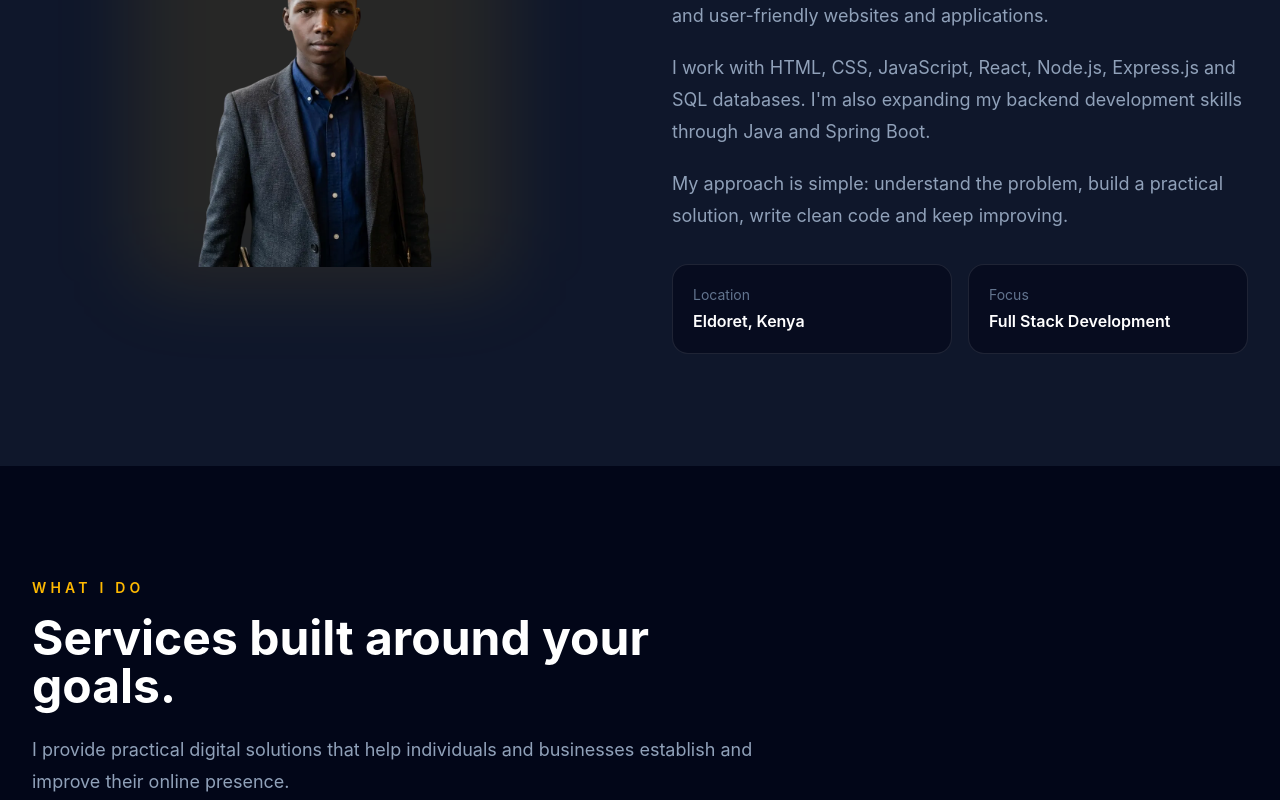
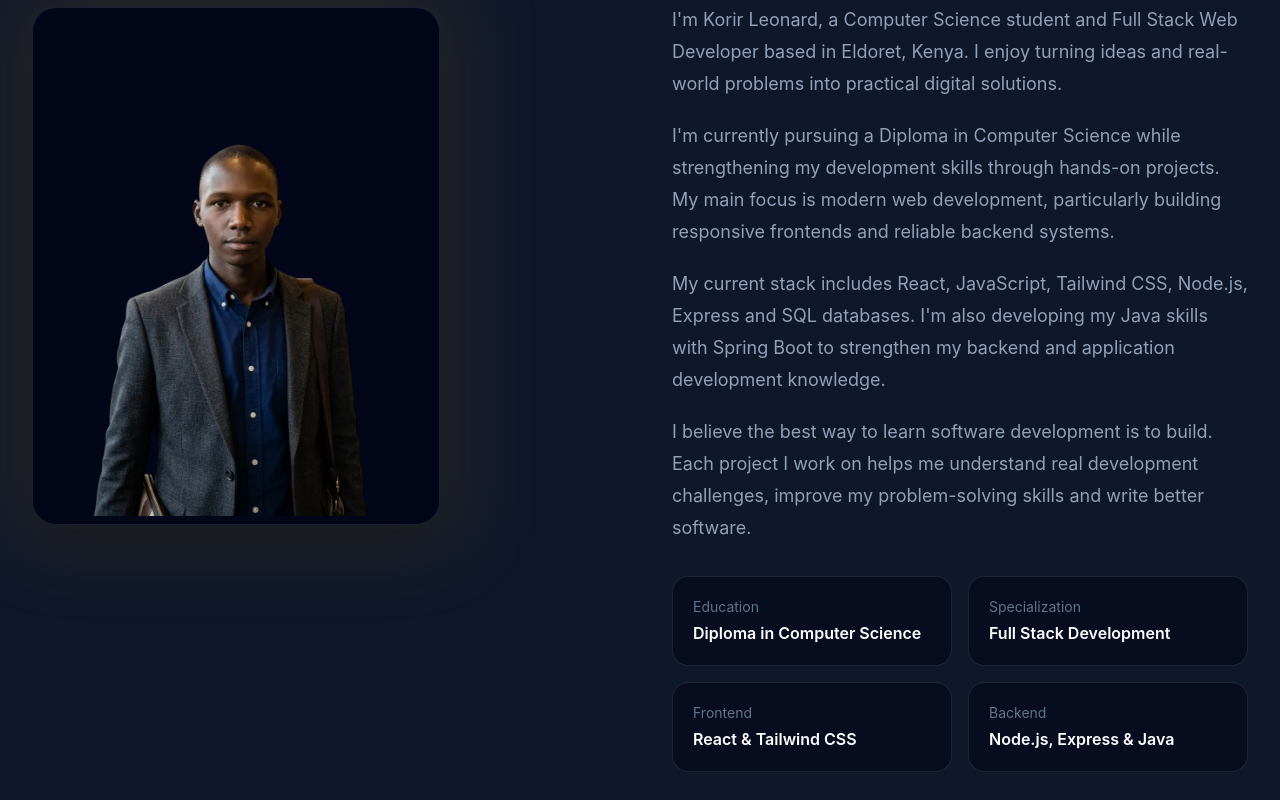
Before and after one commit to KorirLeonard/portfolio, a React (Vite) app: page / in a window 1280 px wide. Shown: the part 1180-1980 px from the top of the page. Built offline with nearby package versions, Linux system fonts and the light colour scheme.

Commit message:
Redesign About section

```diff
--- a/src/components/About.jsx
+++ b/src/components/About.jsx
@@ -3,15 +3,17 @@ function About() {
     <section id="about" className="bg-slate-900 px-6 py-28 lg:px-8">
       <div className="mx-auto grid max-w-7xl gap-16 lg:grid-cols-2 lg:items-center">
         {/* Image */}
-        <div className="flex justify-center">
+        <div className="flex justify-center lg:justify-start">
           <div className="relative">
-            <div className="absolute -inset-4 rounded-3xl bg-amber-400/10 blur-2xl" />
+            <div className="absolute -inset-5 rounded-3xl bg-amber-400/10 blur-2xl" />
 
-            <img
-              src={`${import.meta.env.BASE_URL}lenny.webp`}
-              alt="Leonard Korir, web developer"
-              className="relative h-[420px] w-[340px] rounded-3xl object-cover object-top"
-            />
+            <div className="relative overflow-hidden rounded-3xl border border-white/10 bg-slate-950 p-2 shadow-2xl">
+              <img
+                src={`${import.meta.env.BASE_URL}lenny.webp`}
+                alt="Korir Leonard - Full Stack Web Developer"
+                className="h-[420px] w-[340px] rounded-2xl object-cover object-top sm:h-[500px] sm:w-[390px]"
+              />
+            </div>
           </div>
         </div>
 
@@ -21,36 +23,64 @@ function About() {
             About Me
           </p>
 
-          <h2 className="mt-4 text-4xl font-bold text-white sm:text-5xl">
-            Turning ideas into useful digital experiences.
+          <h2 className="mt-4 text-4xl font-bold leading-tight text-white sm:text-5xl">
+            Building practical software while growing as a developer.
           </h2>
 
           <p className="mt-7 text-lg leading-8 text-slate-400">
-            I'm Leonard, a web developer passionate about building responsive
-            and user-friendly websites and applications.
+            I'm Korir Leonard, a Computer Science student and Full Stack Web
+            Developer based in Eldoret, Kenya. I enjoy turning ideas and
+            real-world problems into practical digital solutions.
           </p>
 
           <p className="mt-5 text-lg leading-8 text-slate-400">
-            I work with HTML, CSS, JavaScript, React, Node.js, Express.js and
-            SQL databases. I'm also expanding my backend development skills
-            through Java and Spring Boot.
+            I'm currently pursuing a Diploma in Computer Science while
+            strengthening my development skills through hands-on projects. My
+            main focus is modern web development, particularly building
+            responsive frontends and reliable backend systems.
           </p>
 
           <p className="mt-5 text-lg leading-8 text-slate-400">
-            My approach is simple: understand the problem, build a practical
-            solution, write clean code and keep improving.
+            My current stack includes React, JavaScript, Tailwind CSS, Node.js,
+            Express and SQL databases. I'm also developing my Java skills with
+            Spring Boot to strengthen my backend and application development
+            knowledge.
           </p>
 
+          <p className="mt-5 text-lg leading-8 text-slate-400">
+            I believe the best way to learn software development is to build.
+            Each project I work on helps me understand real development
+            challenges, improve my problem-solving skills and write better
+            software.
+          </p>
+
+          {/* Information cards */}
           <div className="mt-8 grid gap-4 sm:grid-cols-2">
-            <div className="rounded-2xl border border-white/10 bg-slate-950/60 p-5">
-              <p className="text-sm text-slate-500">Location</p>
-              <p className="mt-1 font-semibold text-white">Eldoret, Kenya</p>
+            <div className="rounded-2xl border border-white/10 bg-slate-950/60 p-5 transition hover:border-amber-400/30">
+              <p className="text-sm text-slate-500">Education</p>
+              <p className="mt-1 font-semibold text-white">
+                Diploma in Computer Science
+              </p>
             </div>
 
-            <div className="rounded-2xl border border-white/10 bg-slate-950/60 p-5">
-              <p className="text-sm text-slate-500">Focus</p>
+            <div className="rounded-2xl border border-white/10 bg-slate-950/60 p-5 transition hover:border-amber-400/30">
+              <p className="text-sm text-slate-500">Specialization</p>
               <p className="mt-1 font-semibold text-white">
                 Full Stack Development
+              </p>
+            </div>
+
+            <div className="rounded-2xl border border-white/10 bg-slate-950/60 p-5 transition hover:border-amber-400/30">
+              <p className="text-sm text-slate-500">Frontend</p>
+              <p className="mt-1 font-semibold text-white">
+                React & Tailwind CSS
+              </p>
+            </div>
+
+            <div className="rounded-2xl border border-white/10 bg-slate-950/60 p-5 transition hover:border-amber-400/30">
+              <p className="text-sm text-slate-500">Backend</p>
+              <p className="mt-1 font-semibold text-white">
+                Node.js, Express & Java
               </p>
             </div>
           </div>
```
